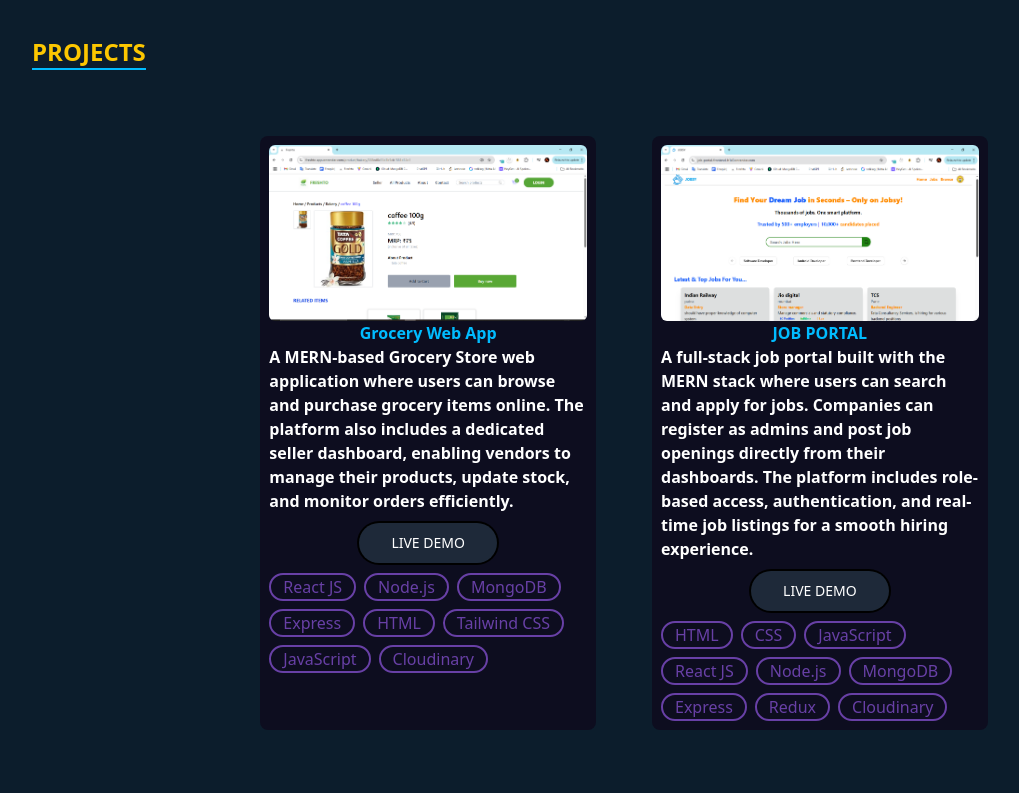
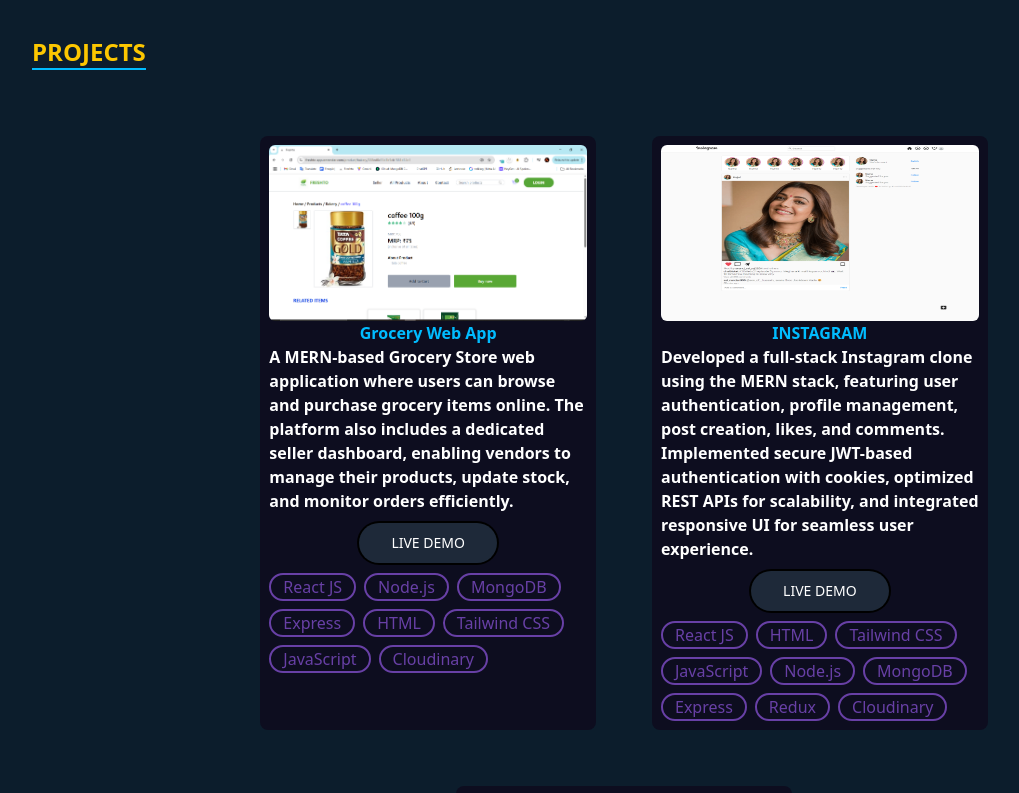
Before and after one commit to techaks/portfolio-aks, a React (Vite) app: page / in a window 1280 px wide. Shown: the part 1680-2473 px from the top of the page, without its empty margins (64-1083 px from the left). Built offline with nearby package versions, Linux system fonts and the light colour scheme.

Commit message:
add insta

```diff
--- a/src/Component/constant.js
+++ b/src/Component/constant.js
@@ -21,6 +21,7 @@
 import githubLogo from "../assets/tech_logo/github.png";
 import vscodeLogo from "../assets/tech_logo/vscode.png";
 import postmanLogo from "../assets/tech_logo/postman.png";
+import insta from "../assets/tech_logo/instagram.png";
 
 import vercelLogo from "../assets/tech_logo/vercel.png";
 
@@ -93,6 +94,26 @@
   },
   {
     id: 1,
+    title: "INSTAGRAM ",
+    description:
+      "Developed a full-stack Instagram clone using the MERN stack, featuring user authentication, profile management, post creation, likes, and comments. Implemented secure JWT-based authentication with cookies, optimized REST APIs for scalability, and integrated responsive UI for seamless user experience.",
+    image: insta,
+    tags: [
+       "React JS",
+      "HTML",
+      "Tailwind CSS",
+      "JavaScript",
+      "Node.js",
+      "MongoDB",
+      "Express",
+      "Redux",
+      "Cloudinary",
+    ],
+
+    url: "https://instagram-aks.vercel.app/",
+  },
+  {
+    id: 2,
     title: "JOB PORTAL",
     description:
       "A full-stack job portal built with the MERN stack where users can search and apply for jobs. Companies can register as admins and post job openings directly from their dashboards. The platform includes role-based access, authentication, and real-time job listings for a smooth hiring experience.",
@@ -111,4 +132,5 @@
 
     url: "https://job-portal-frontend-h1x0.onrender.com/",
   },
+
 ];
```
Also changed, not shown: src/assets/tech_logo/instagram.png (added).
